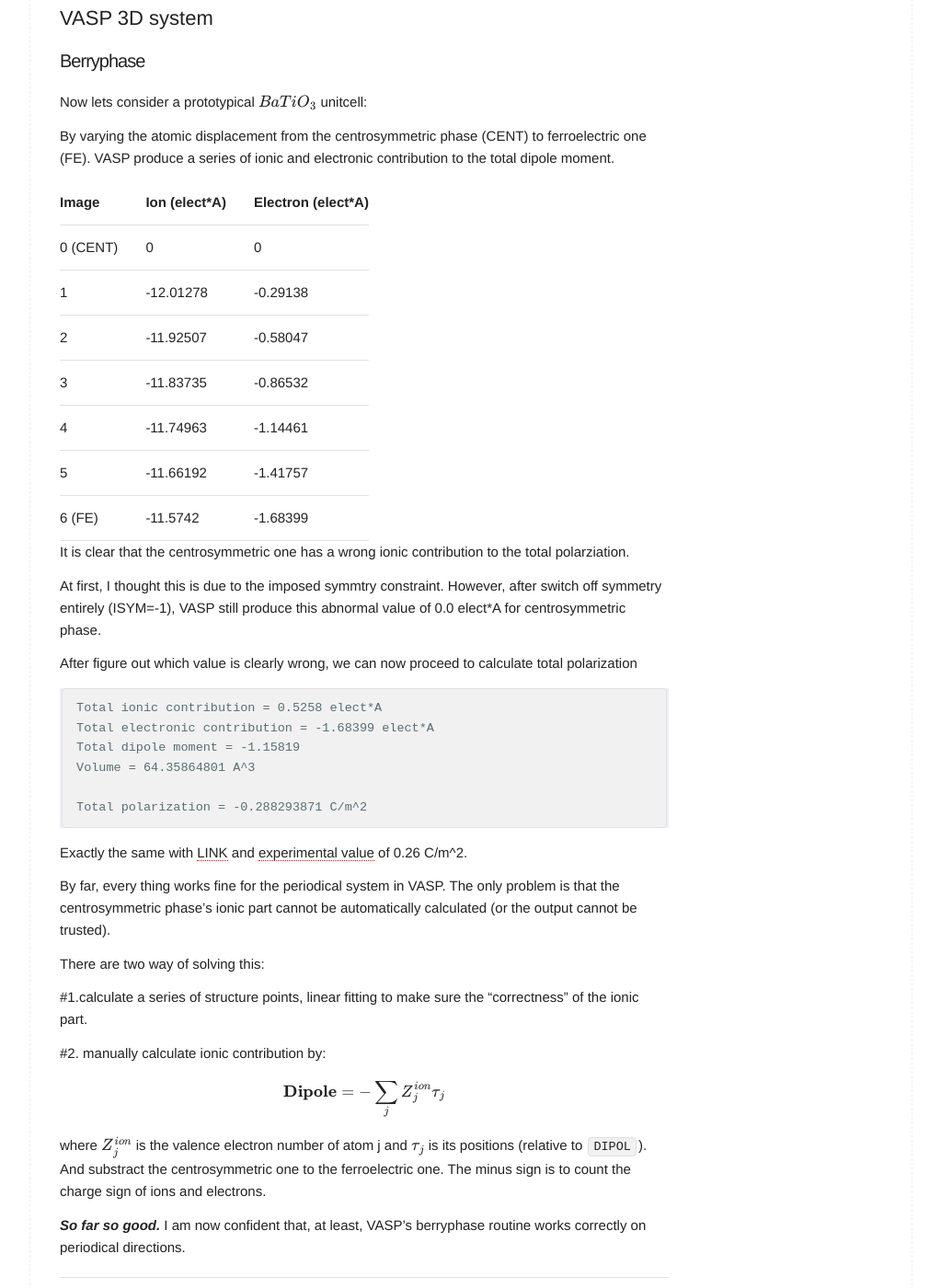
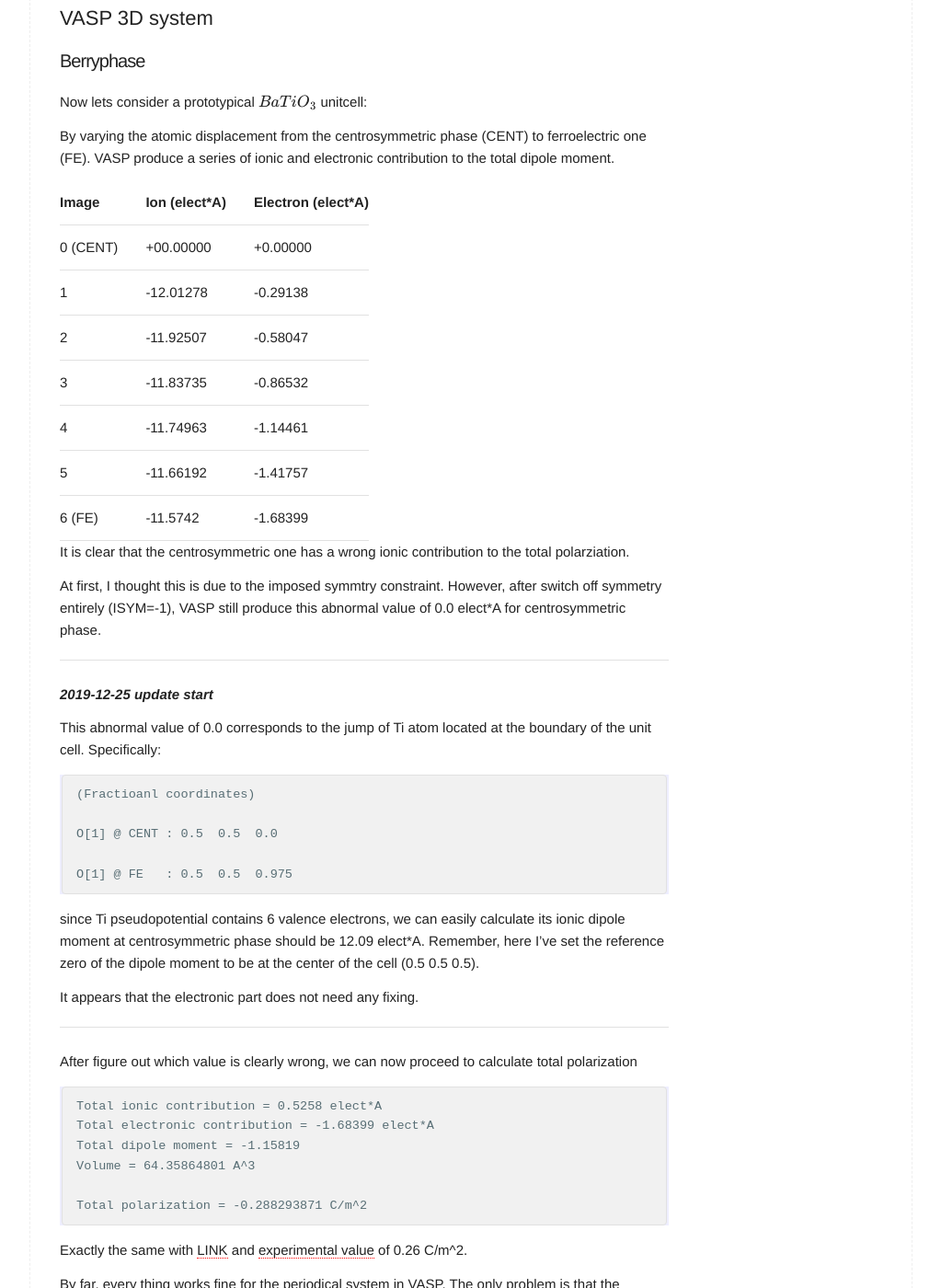
Before and after one commit to Chengcheng-Xiao/Chengcheng-Xiao.github.io, a Jekyll site: the page built from _posts/2019-08-05-Berryphase_Ferroelectricity.md, in a window 1280 px wide and 1400 px high, scrolled down 4791 px. Shown: the whole window at 92% size, without its empty margins (128-1151 px from the left). Built offline with Jekyll 4.4.1, drawn with Linux system fonts in a browser that asks for light colours; formulas are drawn with MathJax 3.

Commit message:
modified 2019-12-25-Wannier_center_polarization and 2019-08-05-Berryphase_VASP

````diff
--- a/_posts/2019-08-05-Berryphase_Ferroelectricity.md
+++ b/_posts/2019-08-05-Berryphase_Ferroelectricity.md
@@ -138,7 +138,7 @@
 
 |   Image  | Ion (elect*A) | Electron (elect*A) |
 |----------|---------------|--------------------|
-| 0 (CENT) | 0             | 0                  |
+| 0 (CENT) | +00.00000     | +0.00000           |
 | 1        | -12.01278     | -0.29138           |
 | 2        | -11.92507     | -0.58047           |
 | 3        | -11.83735     | -0.86532           |
@@ -150,6 +150,24 @@
 It is clear that the centrosymmetric one has a wrong ionic contribution to the total polarziation.
 
 At first, I thought this is due to the imposed symmtry constraint. However, after switch off symmetry entirely (ISYM=-1), VASP still produce this abnormal value of 0.0 elect*A for centrosymmetric phase.
+
+--------
+
+_**2019-12-25 update start**_
+
+This abnormal value of 0.0 corresponds to the jump of Ti atom located at the boundary of the unit cell. Specifically:
+```
+(Fractioanl coordinates)
+
+O[1] @ CENT : 0.5  0.5  0.0
+
+O[1] @ FE   : 0.5  0.5  0.975
+```
+since Ti pseudopotential contains 6 valence electrons, we can easily calculate its ionic dipole moment at centrosymmetric phase should be 12.09 elect*A. Remember, here I've set the reference zero of the dipole moment to be at the center of the cell (0.5 0.5 0.5).
+
+It appears that the electronic part does not need any fixing.
+
+--------
 
 After figure out which value is clearly wrong, we can now proceed to calculate total polarization
 ```
````
Also changed, not shown: _posts/2019-12-25-Wannier_center_polarization.md (+4 -3 lines).
